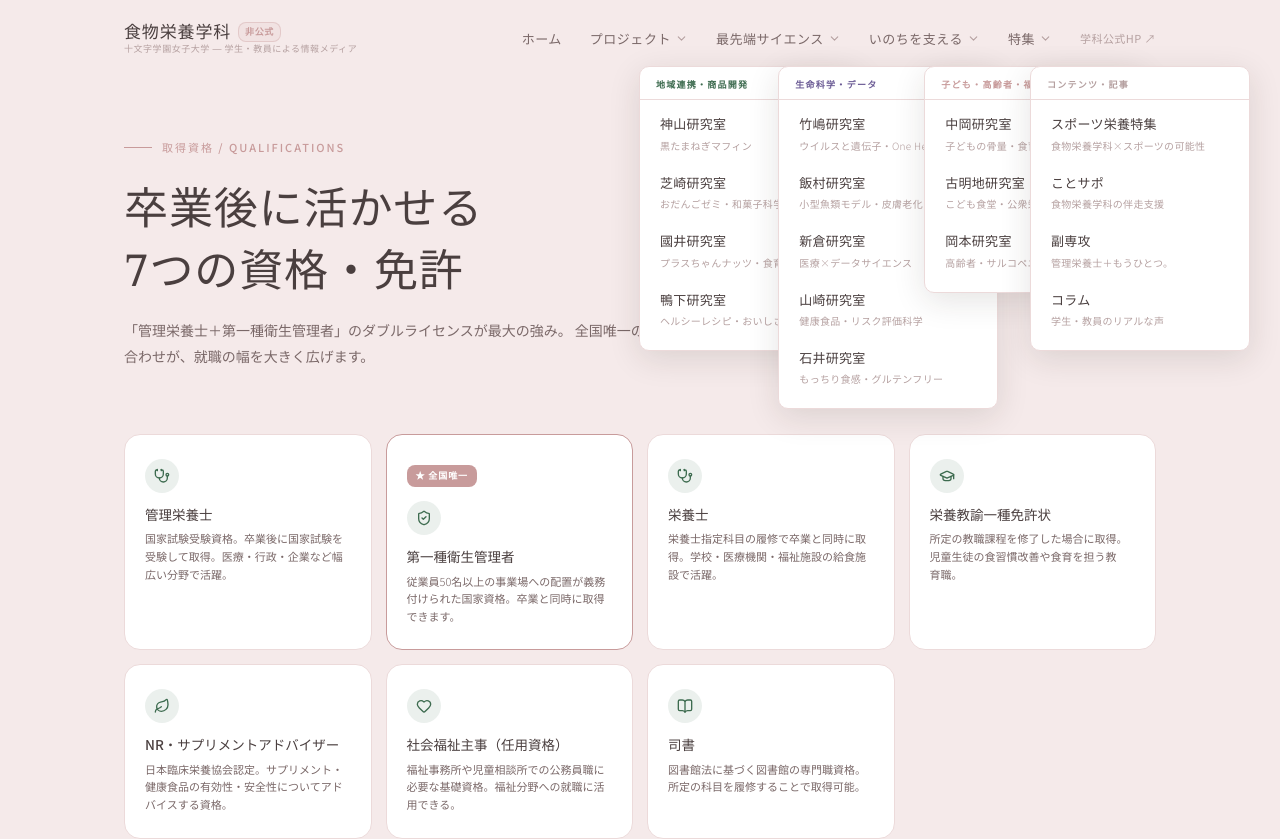
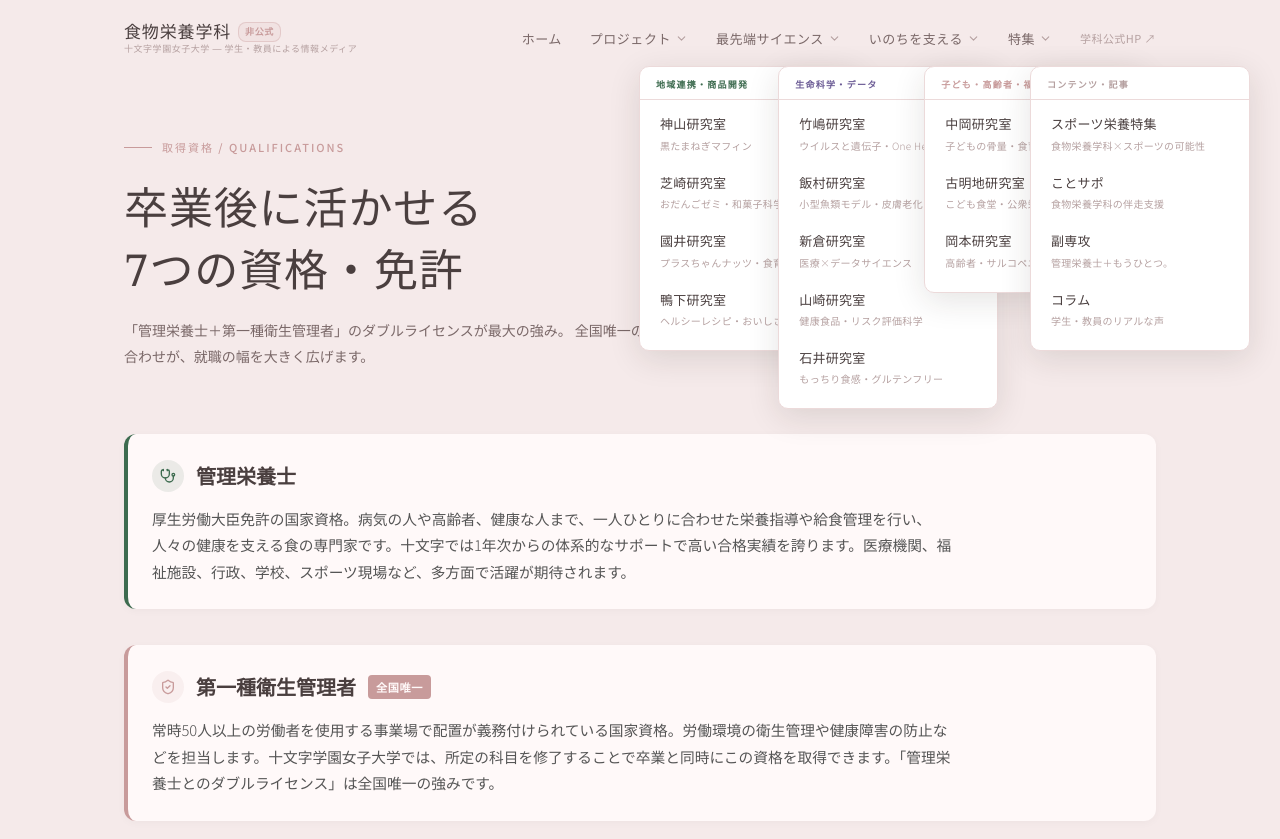
Before and after one commit to shinnosuketakeshima/shokuei-hp, a React (Vite) app: page /qualifications in a window 1280 px wide. Shown: the top 839 px of the page. Built offline with nearby package versions, Linux system fonts and the light colour scheme.

Commit message:
feat: SEO改善（メタ情報の個別最適化、主要キーワード強化、GA4追跡ロジックの二重計測防止とCTA計測実装）

```diff
--- a/index.html
+++ b/index.html
@@ -4,7 +4,7 @@
     <meta charset="UTF-8" />
     <link rel="icon" type="image/svg+xml" href="/favicon.svg" />
     <meta name="viewport" content="width=device-width, initial-scale=1.0" />
-    <meta name="description" content="十文字学園女子大学 食物栄養学科。管理栄養士・栄養士を育てる4年間。食と栄養の力で未来をデザインします。" />
+    <meta name="description" content="管理栄養士・栄養士を目指す学生のリアルな声と研究室の素顔。十文字学園女子大学食物栄養学科の学びを在学生・教員が伝える補完情報サイト。" />
     <link rel="canonical" href="https://shokuei-hp.web.app/" />
     <meta name="google-site-verification" content="_NqjypcGRuI7BuwwhHrvPEIFz9cmWmGblMYnmiSnuhE" />
 
@@ -18,8 +18,8 @@
     <meta property="og:type" content="website" />
     <meta property="og:url" content="https://shokuei-hp.web.app/" />
     <meta property="og:site_name" content="食物栄養学科 | 十文字学園女子大学" />
-    <meta property="og:title" content="食物栄養学科 | 十文字学園女子大学" />
-    <meta property="og:description" content="十文字学園女子大学 食物栄養学科。管理栄養士・栄養士を育てる4年間。食と栄養の力で未来をデザインします。" />
+    <meta property="og:title" content="管理栄養士を目指せる食物栄養学科のリアル｜十文字学園女子大学" />
+    <meta property="og:description" content="管理栄養士・栄養士を目指す学生のリアルな声と研究室の素顔。十文字学園女子大学食物栄養学科の学びを在学生・教員が伝える補完情報サイト。" />
     <meta property="og:image" content="https://shokuei-hp.web.app/og-image.jpg" />
     <meta property="og:image:width" content="1200" />
     <meta property="og:image:height" content="630" />
@@ -27,8 +27,8 @@
 
     <!-- Twitter Card -->
     <meta name="twitter:card" content="summary_large_image" />
-    <meta name="twitter:title" content="食物栄養学科 | 十文字学園女子大学" />
-    <meta name="twitter:description" content="十文字学園女子大学 食物栄養学科。管理栄養士・栄養士を育てる4年間。食と栄養の力で未来をデザインします。" />
+    <meta name="twitter:title" content="管理栄養士を目指せる食物栄養学科のリアル｜十文字学園女子大学" />
+    <meta name="twitter:description" content="管理栄養士・栄養士を目指す学生のリアルな声と研究室の素顔。十文字学園女子大学食物栄養学科の学びを在学生・教員が伝える補完情報サイト。" />
     <meta name="twitter:image" content="https://shokuei-hp.web.app/og-image.jpg" />
 
     <!-- Preload Hero Image -->
@@ -87,7 +87,7 @@
       gtag('config', 'G-3WFCXK3WH8', { send_page_view: false });
     </script>
 
-    <title>食物栄養学科 | 十文字学園女子大学</title>
+    <title>管理栄養士を目指せる食物栄養学科のリアル｜十文字学園女子大学</title>
     <link rel="preconnect" href="https://fonts.googleapis.com" />
     <link rel="preconnect" href="https://fonts.gstatic.com" crossorigin />
     <link href="https://fonts.googleapis.com/css2?family=Noto+Sans+JP:wght@300;400;500&family=Noto+Serif+JP:wght@400;500;700;900&display=swap" rel="stylesheet" />
--- a/src/App.jsx
+++ b/src/App.jsx
@@ -50,8 +50,8 @@ import './App.css'
 
 const PAGE_META = {
   '/': {
-    title: '食物栄養学科のリアルを学生・教員の声で｜十文字学園女子大学 補完サイト',
-    description: '十文字学園女子大学 食物栄養学科の「もうひとつの顔」を伝える補完サイトです。研究室の素顔、学生コラム、教員のことば、国家試験サポートの様子をリアルにお届け。公式サイトと合わせて読むことで、入学後の毎日がより具体的に見えてきます。',
+    title: '管理栄養士を目指せる食物栄養学科のリアル｜十文字学園女子大学',
+    description: '管理栄養士・栄養士を目指す学生のリアルな声と研究室の素顔。十文字学園女子大学食物栄養学科の学びを在学生・教員が伝える補完情報サイト。',
     ogType: 'website',
   },
   '/lab-takeshima': {
@@ -165,19 +165,19 @@ const PAGE_META = {
     ogType: 'article',
   },
   '/qualifications': {
-    title: '取得できる資格（管理栄養士・栄養教諭など） | 十文字学園女子大学 食物栄養学科',
-    description: '十文字学園女子大学 食物栄養学科で取得可能な資格一覧。管理栄養士国家試験受験資格をはじめ、栄養士、栄養教諭一種免許状、食品衛生管理者など、食と健康のプロフェッショナルとして社会で活躍するための資格取得を徹底サポートします。',
-    ogType: 'article',
+    title: '管理栄養士・栄養士など取得できる7つの資格｜十文字学園女子大学 食物栄養学科',
+    description: '管理栄養士・栄養士・第一種衛生管理者など卒業後に活かせる7つの資格・免許を紹介。全国唯一の管理栄養士＋衛生管理者ダブルライセンスが最大の特長。',
+    ogType: 'website',
   },
   '/support': {
     title: '管理栄養士 国家試験対策サポート | 十文字学園女子大学 食物栄養学科',
-    description: '十文字学園女子大学 食物栄養学科が誇る、管理栄養士国家試験への手厚いサポート体制。全国平均を上回る高い合格実績を支える、1年次からのステップアップ指導や特別講座、個別面談などの具体的な対策プログラムをご紹介します。',
-    ogType: 'article',
+    description: '十文字学園女子大学の管理栄養士国家試験対策は1年次から開始。年8回の模擬試験・130点突破目標など6段階の合格サポートプログラムを詳しく紹介。',
+    ogType: 'website',
   },
   '/career': {
-    title: '進路・就職先実績 | 十文字学園女子大学 食物栄養学科',
-    description: '食物栄養学科の卒業後の進路と就職実績。病院・福祉施設での臨床栄養から、食品メーカーでの商品開発、学校での栄養教諭まで、管理栄養士の資格を活かして多様なフィールドで活躍する卒業生たちのキャリアと、大学の就職支援体制をご紹介。',
-    ogType: 'article',
+    title: '管理栄養士として就職できる？進路・就職実績｜十文字学園女子大学 食物栄養学科',
+    description: '就職率100%（2025年3月卒業生実績）。卒業生の進路先や管理栄養士・栄養士としての就職先を数字と実例で紹介します。',
+    ogType: 'website',
   },
   '/campus-life': {
     title: 'キャンパスライフ・施設紹介 | 十文字学園女子大学 食物栄養学科',
@@ -210,8 +210,8 @@ const PAGE_META = {
     ogType: 'website',
   },
   '/submajor': {
-    title: '副専攻×管理栄養士 | 十文字学園女子大学',
-    description: '2027年度から始まる全学の副専攻制度を食物栄養学科の学びと掛け合わせる提案。管理栄養士＋もうひとつ（食と美と健康、DX、発信）であなただけのキャリアをデザインする。',
+    title: '管理栄養士＋副専攻でキャリアを広げる｜十文字学園女子大学 食物栄養学科',
+    description: '管理栄養士の資格に加えて「こどもコース」「スポーツコース」など副専攻で差別化。あなただけのキャリアをデザインする新しい学び方を紹介。',
     ogType: 'website',
   },
   '/columns': {
@@ -262,15 +262,39 @@ export default function App() {
 
   const meta = PAGE_META[location.pathname] || PAGE_META['/']
 
-  // SPAのクライアントサイド遷移はgtag.jsの自動計測では検知されないため、ルート変更ごとに手動でpage_viewを送信
+  // SPAの二重計測を防止し、DOMのtitleが更新された後に正確にPVを送信する
   useEffect(() => {
     if (typeof window.gtag !== 'function') return
-    window.gtag('event', 'page_view', {
-      page_path: location.pathname + location.search,
-      page_title: meta.title,
-      page_location: window.location.href,
-    })
-  }, [location.pathname, location.search, meta.title])
+
+    const timer = setTimeout(() => {
+      window.gtag('event', 'page_view', {
+        page_path: location.pathname + location.search,
+        page_title: document.title || meta.title,
+        page_location: window.location.href,
+      })
+    }, 100)
+
+    return () => clearTimeout(timer)
+    // eslint-disable-next-line react-hooks/exhaustive-deps
+  }, [location.pathname, location.search]) // 依存配列から meta.title を除外し、ページ遷移時のみトリガー
+
+  // グローバルCTAクリック計測 (GA4カスタムイベント)
+  useEffect(() => {
+    const handleCtaClick = (e) => {
+      const target = e.target.closest('[data-ga-click]')
+      if (!target || typeof window.gtag !== 'function') return
+
+      const label = target.getAttribute('data-ga-click')
+      window.gtag('event', 'click_cta', {
+        event_category: 'CTA',
+        event_label: label,
+        page_path: location.pathname,
+      })
+    }
+
+    document.addEventListener('click', handleCtaClick)
+    return () => document.removeEventListener('click', handleCtaClick)
+  }, [location.pathname])
 
   // ページごとに固有のカスタムJSON-LDを生成（GEO対応）
   let customJsonLd = {}
--- a/src/components/KotoSupportPage.jsx
+++ b/src/components/KotoSupportPage.jsx
@@ -127,7 +127,7 @@ export default function KotoSupportPage() {
                 あなたの管理栄養士への道をサポートします。
               </h2>
               <div className="sn-cta-banner__buttons">
-                <a href="#" className="sn-cta-btn sn-cta-btn--primary">
+                <a href="#" className="sn-cta-btn sn-cta-btn--primary" data-ga-click="oc_kotosupport">
                   オープンキャンパスで聞いてみる
                   <ChevronRight size={16} aria-hidden="true" />
                 </a>
--- a/src/components/NationalExamSupport.jsx
+++ b/src/components/NationalExamSupport.jsx
@@ -53,8 +53,11 @@ export default function NationalExamSupport({ summary = false }) {
         >
           <p className="eyebrow">国試対策 / Exam Support</p>
           <TitleTag className="section-title">
-            合格率を支える<br />
-            6段階のサポートプログラム
+            {summary ? (
+              <>合格率を支える<br />6段階のサポートプログラム</>
+            ) : (
+              <>管理栄養士国家試験<br />合格を支える6段階のサポートプログラム</>
+            )}
           </TitleTag>
           <p className="support__subtitle">
             1年次からの早期意識づけに始まり、4年次は年8回の模擬試験で本番力を養成。
--- a/src/components/Qualifications.jsx
+++ b/src/components/Qualifications.jsx
@@ -7,12 +7,14 @@ const QUALS = [
     icon: <Stethoscope size={16} />,
     title: '管理栄養士',
     note: '国家試験受験資格。卒業後に国家試験を受験して取得。医療・行政・企業など幅広い分野で活躍。',
+    detailedDesc: '厚生労働大臣免許の国家資格。病気の人や高齢者、健康な人まで、一人ひとりに合わせた栄養指導や給食管理を行い、人々の健康を支える食の専門家です。十文字では1年次からの体系的なサポートで高い合格実績を誇ります。医療機関、福祉施設、行政、学校、スポーツ現場など、多方面で活躍が期待されます。',
     special: false,
   },
   {
     icon: <ShieldCheck size={16} />,
     title: '第一種衛生管理者',
     note: '従業員50名以上の事業場への配置が義務付けられた国家資格。卒業と同時に取得できます。',
+    detailedDesc: '常時50人以上の労働者を使用する事業場で配置が義務付けられている国家資格。労働環境の衛生管理や健康障害の防止などを担当します。十文字学園女子大学では、所定の科目を修了することで卒業と同時にこの資格を取得できます。「管理栄養士とのダブルライセンス」は全国唯一の強みです。',
     special: true,
     badge: '全国唯一',
   },
@@ -20,30 +22,35 @@ const QUALS = [
     icon: <Stethoscope size={16} />,
     title: '栄養士',
     note: '栄養士指定科目の履修で卒業と同時に取得。学校・医療機関・福祉施設の給食施設で活躍。',
+    detailedDesc: '都道府県知事免許の公的資格。健康な人を対象とした給食管理や栄養指導を行い、健康的な食生活をサポートします。十文字では所定の科目を履修することで、卒業と同時に無試験で取得が可能です。病院や保育所、学校、企業の食堂などで数多く活躍しています。',
     special: false,
   },
   {
     icon: <GraduationCap size={16} />,
     title: '栄養教諭一種免許状',
     note: '所定の教職課程を修了した場合に取得。児童生徒の食習慣改善や食育を担う教育職。',
+    detailedDesc: '学校現場において、児童・生徒に対して「食に関する指導（食育）」と「学校給食の管理」を一体的に行うための教員免許です。教職課程を修了することで取得でき、成長期の子どもたちに正しい食習慣を身につけさせる重要な役割を担います。',
     special: false,
   },
   {
     icon: <Leaf size={16} />,
     title: 'NR・サプリメントアドバイザー',
     note: '日本臨床栄養協会認定。サプリメント・健康食品の有効性・安全性についてアドバイスする資格。',
+    detailedDesc: '消費者に対してサプリメントや健康食品に関する適切かつ的確なアドバイスを行う専門家です。日本臨床栄養協会が認定する資格で、近年高まる健康志向に応えるため、食品会社やドラッグストア、医療機関などでその専門知識が活かされています。',
     special: false,
   },
   {
     icon: <Heart size={16} />,
     title: '社会福祉主事（任用資格）',
     note: '福祉事務所や児童相談所での公務員職に必要な基礎資格。福祉分野への就職に活用できる。',
+    detailedDesc: '福祉事務所や社会福祉施設などで相談・指導業務などを行う専門職員（公務員等）として働く際に必要となる任用資格です。大学で特定の科目を修了することで取得できます。食の観点から福祉分野にアプローチする際にも大いに役立つ資格です。',
     special: false,
   },
   {
     icon: <BookOpen size={16} />,
     title: '司書',
     note: '図書館法に基づく図書館の専門職資格。所定の科目を履修することで取得可能。',
+    detailedDesc: '図書館法に基づく、図書館の専門的業務に従事する専門職資格です。所定の科目を履修することで取得でき、大学や公立図書館、企業の情報管理部門などで書籍や情報の管理・提供業務に携わることができます。',
     special: false,
   },
 ]
@@ -75,6 +82,7 @@ export default function Qualifications({ summary = false }) {
           </p>
         </motion.div>
 
+        {summary ? (
           <div className="qual-grid">
             {displayQuals.map((q, i) => (
               <motion.div
@@ -88,10 +96,72 @@ export default function Qualifications({ summary = false }) {
                 {q.special && <p className="qual-badge">★ {q.badge}</p>}
                 <div className="qual-card__icon">{q.icon}</div>
                 <h3 className="qual-card__title">{q.title}</h3>
-              {!summary && <p className="qual-card__note">{q.note}</p>}
               </motion.div>
             ))}
           </div>
+        ) : (
+          <div className="qualifications__details" style={{ marginTop: '48px', display: 'flex', flexDirection: 'column', gap: '36px' }}>
+            {QUALS.map((q, i) => (
+              <motion.div
+                key={i}
+                className="qual-detail-section"
+                initial={{ opacity: 0, y: 16 }}
+                whileInView={{ opacity: 1, y: 0 }}
+                viewport={{ once: true }}
+                transition={{ duration: 0.5, delay: i * 0.05 }}
+                style={{
+                  borderLeft: `4px solid ${q.special ? 'var(--terracotta)' : 'var(--forest)'}`,
+                  paddingLeft: '20px',
+                  background: 'var(--cream)',
+                  padding: '24px',
+                  borderRadius: '12px',
+                  boxShadow: '0 2px 8px rgba(0, 0, 0, 0.03)',
+                }}
+              >
+                <div style={{ display: 'flex', alignItems: 'center', gap: '12px', flexWrap: 'wrap' }}>
+                  <span style={{
+                    display: 'inline-flex',
+                    alignItems: 'center',
+                    justifyContent: 'center',
+                    width: '32px',
+                    height: '32px',
+                    borderRadius: '50%',
+                    background: q.special ? 'var(--terracotta-10, rgba(201,108,81,0.1))' : 'var(--forest-10, rgba(61,107,79,0.1))',
+                    color: q.special ? 'var(--terracotta)' : 'var(--forest)',
+                  }}>
+                    {q.icon}
+                  </span>
+                  <h2 className="qual-detail-title" style={{ fontSize: '1.25rem', fontWeight: 'bold', margin: 0, color: 'var(--ink)' }}>
+                    {q.title}
+                  </h2>
+                  {q.badge && (
+                    <span style={{
+                      fontSize: '0.7rem',
+                      background: 'var(--terracotta)',
+                      color: 'var(--cream)',
+                      padding: '2px 8px',
+                      borderRadius: '4px',
+                      fontWeight: 'bold',
+                      letterSpacing: '0.05em',
+                    }}>
+                      {q.badge}
+                    </span>
+                  )}
+                </div>
+                <p style={{
+                  marginTop: '12px',
+                  fontSize: '0.92rem',
+                  lineHeight: '1.8',
+                  color: 'var(--stone-dark, #555)',
+                  maxWidth: '800px',
+                  marginRight: 'auto',
+                }}>
+                  {q.detailedDesc}
+                </p>
+              </motion.div>
+            ))}
+          </div>
+        )}
 
         {summary && (
           <div style={{ marginTop: '48px', textAlign: 'center' }}>
--- a/src/components/SubMajorPage.jsx
+++ b/src/components/SubMajorPage.jsx
@@ -156,7 +156,7 @@ export default function SubMajorPage() {
                 あなただけのもうひとつの武器を。
               </h2>
               <div className="sn-cta-banner__buttons">
-                <a href="#" className="sn-cta-btn sn-cta-btn--primary">
+                <a href="#" className="sn-cta-btn sn-cta-btn--primary" data-ga-click="oc_submajor">
                   オープンキャンパスで相談する
                   <ChevronRight size={16} aria-hidden="true" />
                 </a>
```
Lines whose indentation alone changed are shown as unchanged.
